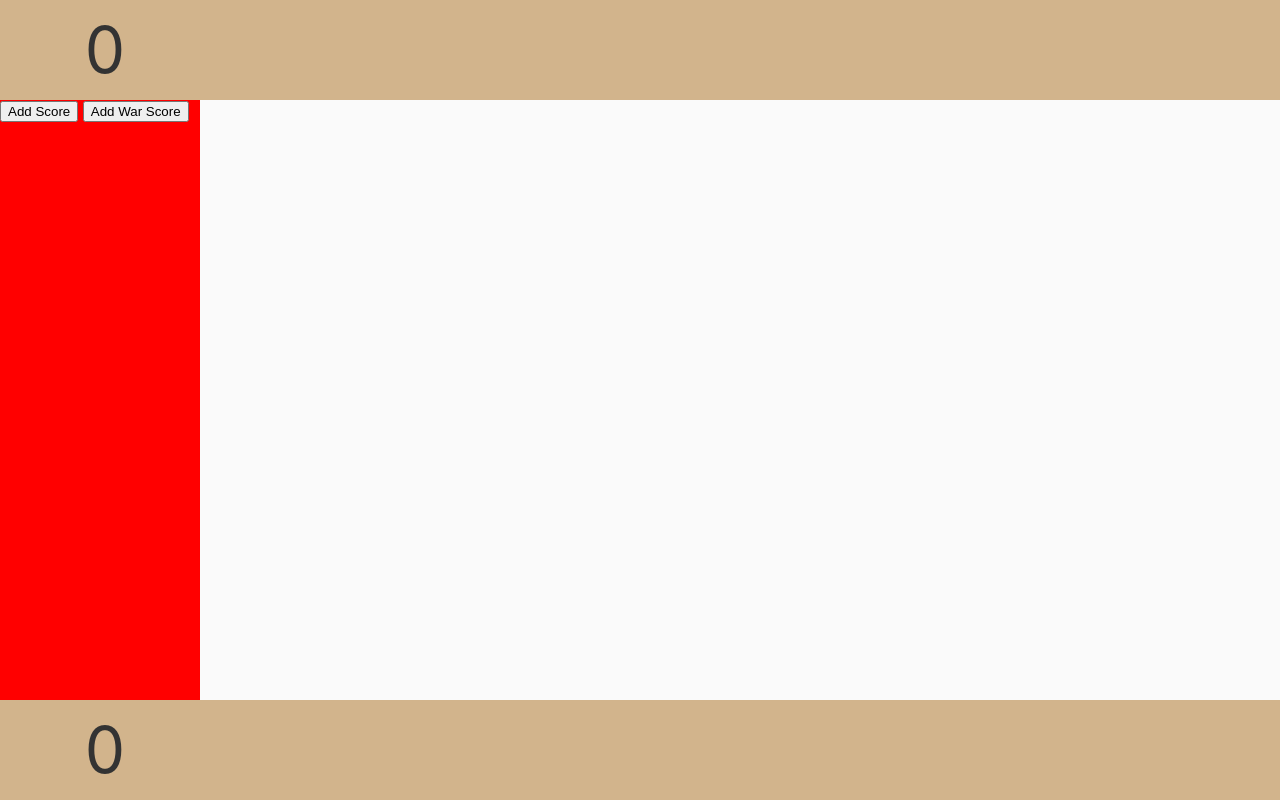
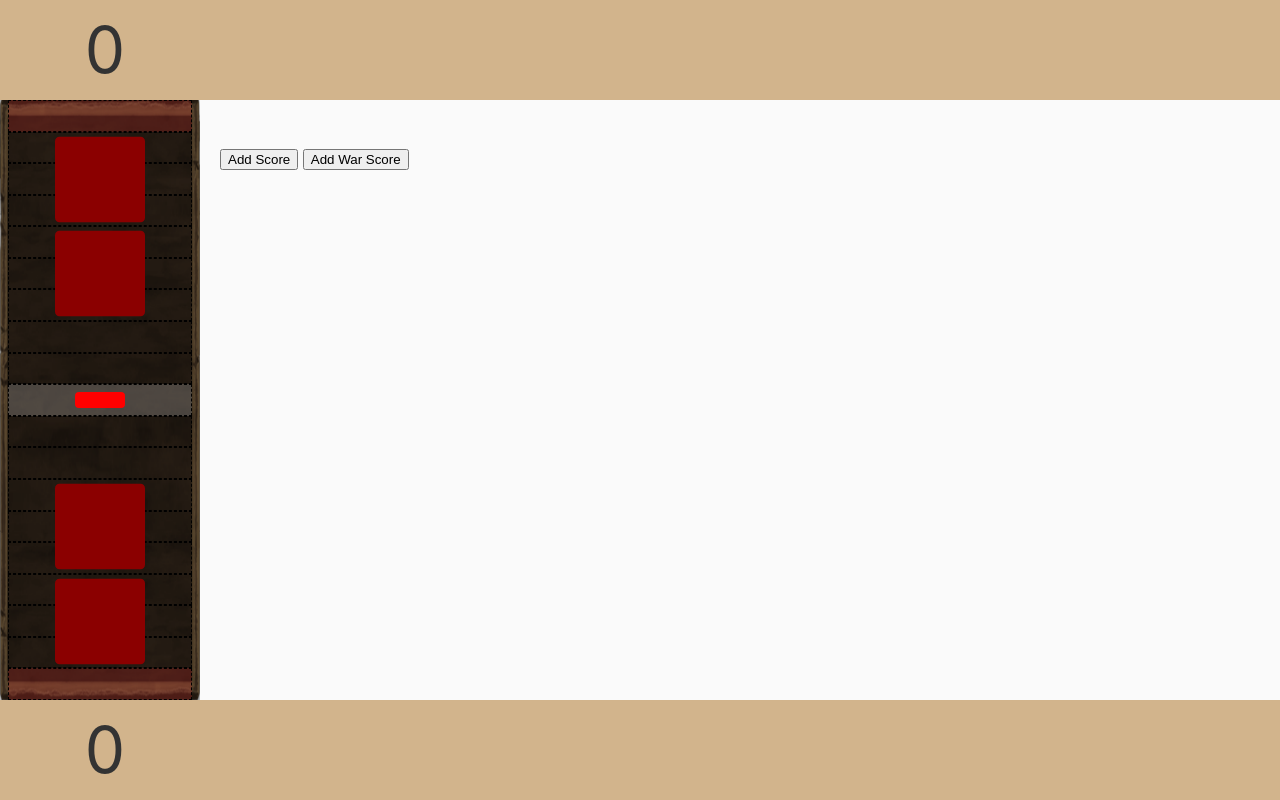
Before and after one commit to mastastealth/pocketworld-duels, a Svelte app: page / in a window 1280 px wide. Built offline with nearby package versions, Linux system fonts and the light colour scheme.

Commit message:
War state

```diff
--- a/src/App.svelte
+++ b/src/App.svelte
@@ -1,6 +1,7 @@
 <script>
 	import Player from './Player.svelte';
-	import { score } from './WarStore';
+	import WarBar from './WarBar.svelte';
+	import { score, top5, top2, bot5, bot2 } from './WarStore';
 
 	// Define the Player object and all its props
 	class PlayerObj {
@@ -14,12 +15,6 @@
 		}
 	}
 
-	// Setup the War Score
-	let wscore = 0;
-	const warscore = score.subscribe(n => {
-		wscore = n;
-	})
-
 	// Setup the rest of the game state
 	let gameState = {};
 	let p1 = new PlayerObj(true);
@@ -32,19 +27,37 @@
 	}
 
 	function doIt2() {
+		let flipped = false;
 		score.update(n => n + 1);
+
+		// Check for a war win
+		if ($score === 9 || $score === -9) {
+			// ...
+		}
+
+		if ($score === 6 && !$top5) { top5.update(n => true); flipped = true; }
+		if ($score === 3 && !$top2) { top2.update(n => true); flipped = true; }
+		if ($score === -6 && !$bot5) { bot5.update(n => true); flipped = true; }
+		if ($score === -3 && !$bot2) { bot2.update(n => true); flipped = true; }
+
+		// Deduct coins
+		if (flipped) {
+			// ...
+		}
 	}
 </script>
 
 <main>
 	<div class="game">
-		<Player className="you" player={p2} ws={wscore} />
-		<aside class="war-bar">
+		<Player className="you" player={p2} ws={$score} />
+		<WarBar ws={$score} />
+
+		<main class="table">
 			<button on:click={doIt}>Add Score</button>
 			<button on:click={doIt2}>Add War Score</button>
-		</aside>
-		<main class="table"></main>
-		<Player className="me" player={p1} ws={wscore} />
+		</main>
+
+		<Player className="me" player={p1} ws={$score} />
 	</div>
 </main>
 
@@ -60,15 +73,10 @@
 	height: 100vh;
 }
 
-.war-bar {
-	background: red;
-	height: 100%;
-	grid-area: ws;
-}
-
 .table {
 	background: #FAFAFA;
 	height: 100%;
 	grid-area: tb;
+	padding: 48px 20px;
 }
 </style>
--- /dev/null
+++ b/src/WarBar.svelte
@@ -0,0 +1,84 @@
+<script>
+	import { top5, top2, bot5, bot2 } from './WarStore';
+	export let ws = 0;
+
+	$: markerPos = 9 - ws;
+</script>
+
+<aside class="war-bar">
+	<aside class="marker" style="top: calc((100% / 19) * {markerPos})"></aside>
+	{#if !$top5}<aside class="penalty top-5"></aside>{/if}
+	{#if !$top2}<aside class="penalty top-2"></aside>{/if}
+
+	<div class="step"></div>
+	<div class="step"></div>
+	<div class="step"></div>
+	<div class="step"></div>
+	<div class="step"></div>
+	<div class="step"></div>
+	<div class="step"></div>
+	<div class="step"></div>
+	<div class="step"></div>
+	<div class="step"></div>
+	<div class="step"></div>
+	<div class="step"></div>
+	<div class="step"></div>
+	<div class="step"></div>
+	<div class="step"></div>
+	<div class="step"></div>
+	<div class="step"></div>
+	<div class="step"></div>
+	<div class="step"></div>
+
+	<aside class="penalty bot-2"></aside>
+	<aside class="penalty bot-5"></aside>
+</aside>
+
+<style>
+.war-bar {
+	background: url('/assets/board.png');
+	background-size: 100% 100%;
+	display: flex;
+	flex-direction: column;
+	height: 100%;
+	grid-area: ws;
+	padding: 0 8px;
+	position: relative;
+	/* width: 200px; - Defined by grid */
+}
+
+.marker {
+	background: red;
+	border-radius: 8px;
+	height: calc(100% / 19);
+	position: absolute;
+	left: 50px;
+	top: var(--top);
+	transform: scale(0.5);
+	width: 50%;
+	z-index: 1;
+}
+
+.penalty {
+	background: darkred;
+	border-radius: 5px;
+	height: calc((100% / 19) * 3);
+	position: absolute;
+	left: 50px;
+	top: calc(100% / 19);
+	transform: scale(0.9);
+	width: 50%;
+}
+	.penalty.top-2 { top: calc((100% / 19) * 4); }
+	.penalty.bot-2 { top: calc((100% / 19) * 12); }
+	.penalty.bot-5 { top: calc((100% / 19) * 15); }
+
+.step {
+	border: 1px dashed black;
+	flex: 1;
+	width: 100%;
+}
+	.step:nth-of-type(10) { background: rgba(255, 255, 255, 0.2); }
+	.step:nth-of-type(1),
+	.step:nth-of-type(19) { background: rgba(255, 50, 50, 0.2); }
+</style>
--- a/src/WarStore.js
+++ b/src/WarStore.js
@@ -1,7 +1,7 @@
 import { writable } from 'svelte/store';
 
 export const score = writable(0);
-export const p1A = writable(false);
-export const p1B = writable(false);
-export const p2A = writable(false);
-export const p2B = writable(false);
+export const top5 = writable(false);
+export const top2 = writable(false);
+export const bot5 = writable(false);
+export const bot2 = writable(false);
--- a/src/main.js
+++ b/src/main.js
@@ -1,10 +1,7 @@
 import App from './App.svelte';
 
 const app = new App({
-	target: document.body,
-	props: {
-		name: 'world'
-	}
+	target: document.body
 });
 
 export default app;
```
Also changed, not shown: public/assets/board.png (added).
